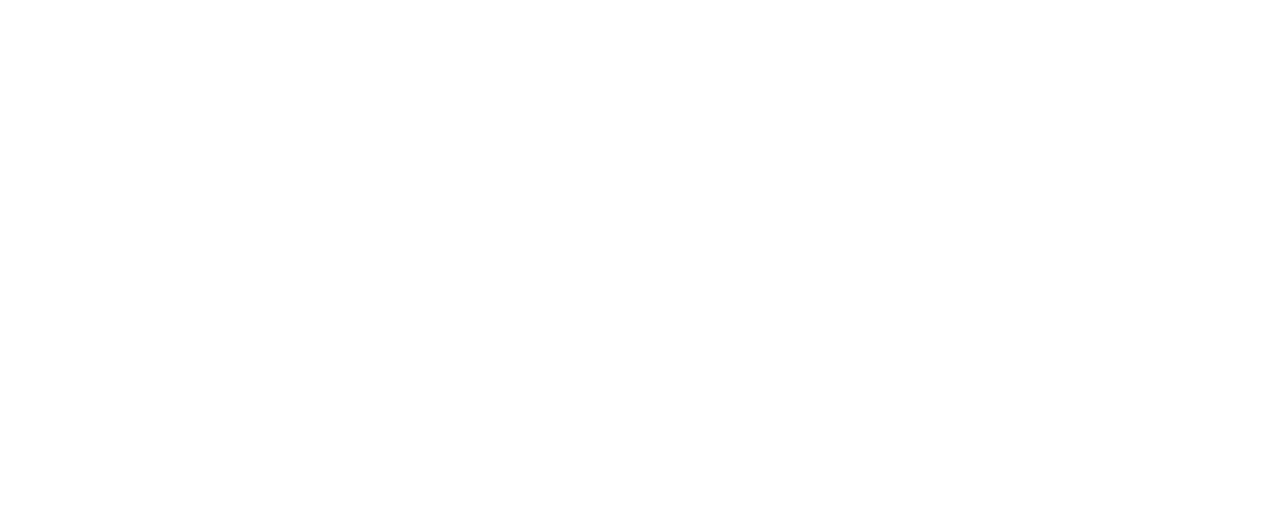
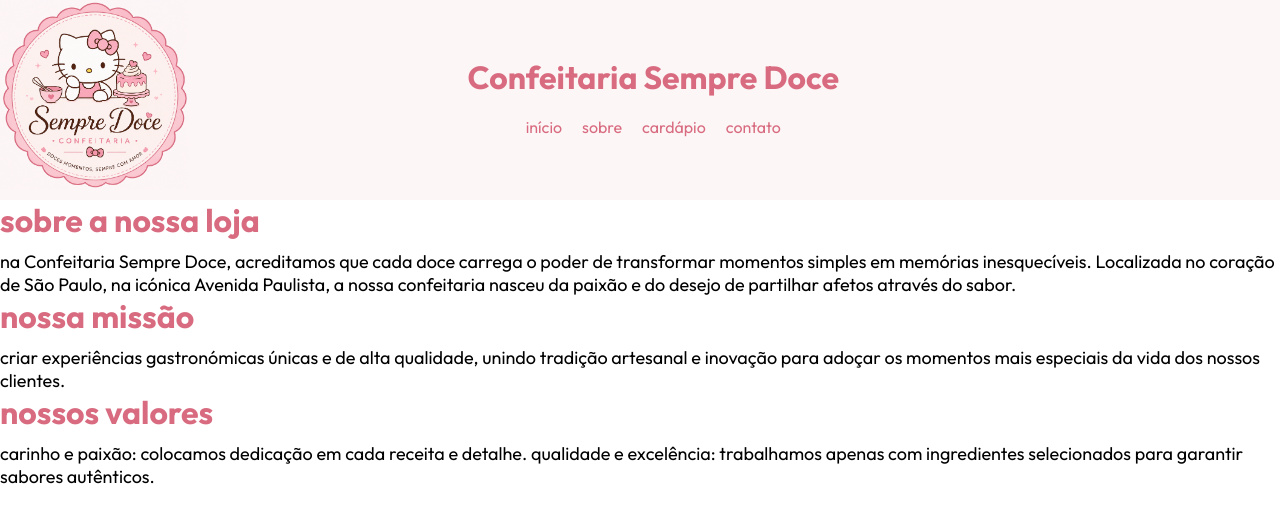
Before and after one commit to manuu-png/site-confeitaria, a plain HTML site: page pages/sobre.html in a window 1280 px wide. Drawn offline with Linux system fonts and the light colour scheme.

Commit message:
atividade

```diff
--- a/css/cardapio.css
+++ b/css/cardapio.css
@@ -11,7 +11,7 @@
 
 .div-card p {
     font-size: 25px;
-    text-align: justify;
+    text-align: center;
     width: 80%;
 }
 
@@ -62,4 +62,27 @@
     width: 300px;
     padding: 10px;
     z-index: 2;
+    padding: 10px 50px 10px 50px;
 }
+
+.fechar {
+    text-align: right;
+}
+
+.button-reserva {
+    text-decoration: none;
+    cursor: pointer;
+    font-size: 20px;
+    background-color: transparent;
+    border: 0px;
+    color: #D86B7F;
+    font-weight: bold;
+}
+
+.button-reserva:hover {
+    text-decoration: underline;
+}
+
+.centralizado {
+    text-align: center;
+}
--- a/pages/sobre.html
+++ b/pages/sobre.html
@@ -0,0 +1,82 @@
+<!DOCTYPE html>
+<html lang="pt-BR">
+
+<head>
+    <meta charset="UTF-8">
+    <meta name="viewport" content="width=device-width, initial-scale=1.0">
+    <title>sobre</title>
+
+    <link rel="stylesheet" href="../css/index.css">
+    <link rel="stylesheet" href="../css/sobre.css">
+
+    <link rel="preconnect" href="https://fonts.googleapis.com">
+    <link rel="preconnect" href="https://fonts.gstatic.com" crossorigin>
+    <link href="https://fonts.googleapis.com/css2?family=Outfit:wght@100..900&display=swap" rel="stylesheet">
+</head>
+
+<body>
+    <header>
+        <div class="div-logo">
+            <img class="logotipo" src="../img/logo.png.png" alt="logotipo da confeitaria">
+        </div>
+        <div class="div-menu">
+            <h1>
+                Confeitaria Sempre Doce
+            </h1>
+
+            <br />
+
+            <nav>
+                <ul>
+                    <li>
+                        <a href="../index.html">início</a>
+                    </li>
+                    <li>
+                        <a href="pages/sobre.html">sobre</a>
+                    </li>
+                    <li>
+                        <a href="cardapio.html">cardápio</a>
+                    </li>
+                    <li>
+                        <a href="pages/contato.html">contato</a>
+                    </li>
+                </ul>
+            </nav>
+        </div>
+        <div class="div-logo"></div>
+    </header>
+    <h1>sobre a nossa loja</h1>
+    <div class="div-card">
+        <p>
+            na Confeitaria Sempre Doce, acreditamos que cada doce
+            carrega o poder de transformar momentos simples em memórias
+            inesquecíveis. Localizada no coração de São Paulo, na icónica
+            Avenida Paulista, a nossa confeitaria nasceu da paixão e do desejo
+            de partilhar afetos através do sabor.
+        </p>
+
+
+    </div>
+
+    <h1>nossa missão</h1>
+    <div class="div-card">
+        <p>
+            criar experiências gastronómicas únicas e de alta qualidade,
+            unindo tradição artesanal e inovação para adoçar os momentos
+            mais especiais da vida dos nossos clientes.
+        </p>
+    </div>
+
+    <h1>nossos valores</h1>
+    <div class="div-card">
+        <p>
+            carinho e paixão: colocamos dedicação em cada receita e detalhe.
+            qualidade e excelência: trabalhamos apenas com ingredientes selecionados
+            para garantir sabores autênticos.
+
+        </p>
+    </div>
+
+</body>
+
+</html>
```
Also changed, not shown: index.html (+1 -0 lines), pages/cardapio.html (+28 -11 lines), img/qrcode.png (added).
